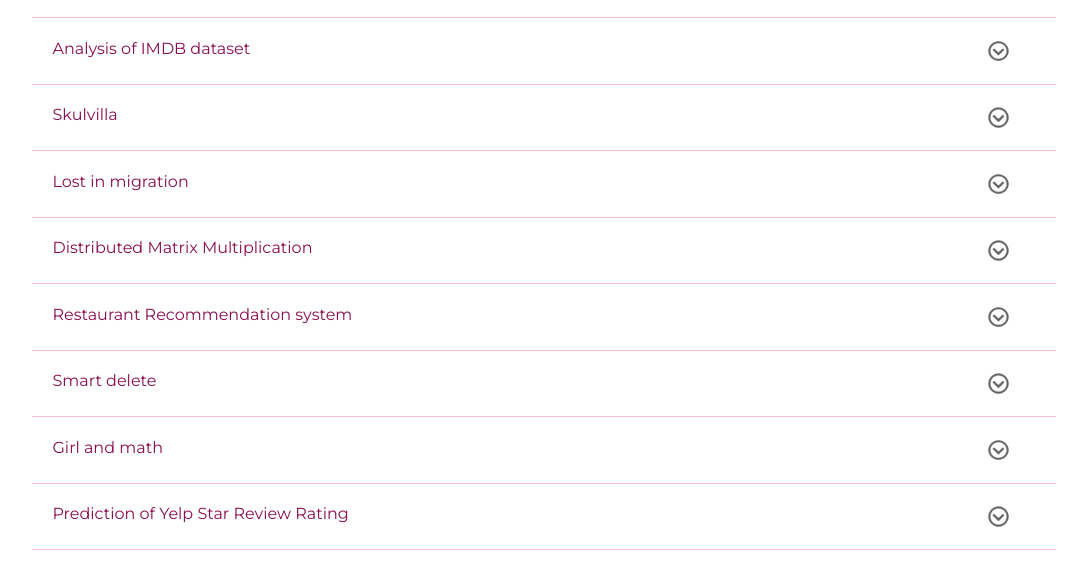
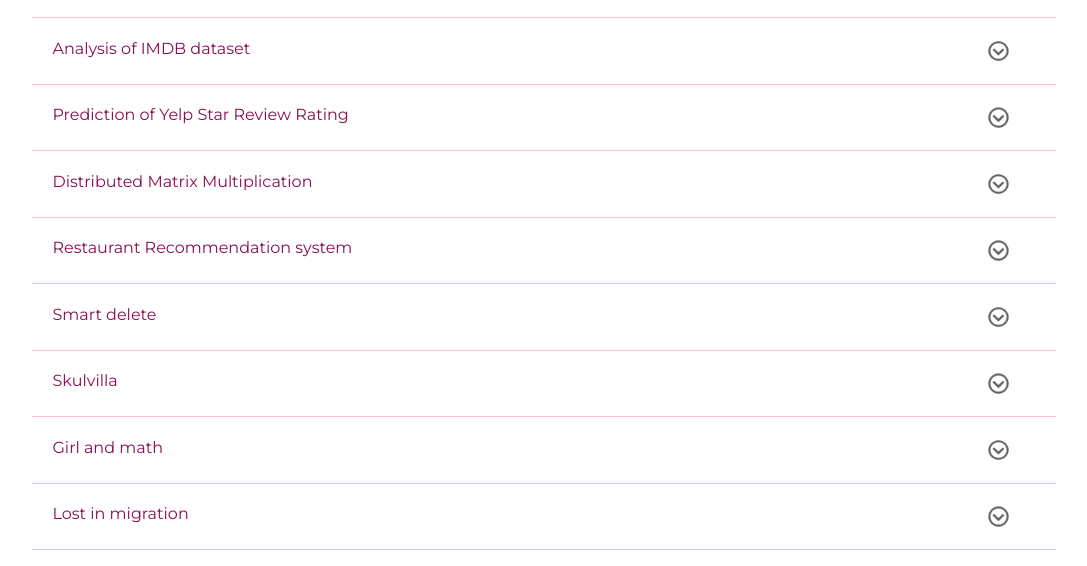
Before and after one commit to SoumyaMedapati/SoumyaMedapati.github.io, a plain HTML site: page index.html in a window 1280 px wide. Shown: the part 778-1344 px from the top of the page, without its empty margins (96-1183 px from the left). Drawn offline with nearby package versions, Linux system fonts and the light colour scheme.

Commit message:
enhanced the order

```diff
--- a/index.html
+++ b/index.html
@@ -52,40 +52,28 @@
                       </div>
                   </div>
 
-                  <div class="project">
-                      <span>Skulvilla</span>
-                      <div class="symbol" data-link='skulvilla' onclick="opendrawer(this)" id='project_2'><img src='images/down.png'></div>
+				 <div class="project">
+                      <span>Prediction of Yelp Star Review Rating</span>
+                      <div class="symbol" data-link='Prediction' onclick="opendrawer(this)" id='project_2'><img src='images/down.png'></div>
                       <br>
-                      <div id='skulvilla' class="drawer">
-                          <div class="image"><img src='images/portfolio/skulvilla/profile.png'></div>
+                      <div id='Prediction' class="drawer">
+                          <div class="image"><img src='images/portfolio/PredictionYELP/Untitled.png'></div>
                           <div class="desc">
                               <div class="link">
-                                  <span class="ti-link"></span><a href='https://ieeenitb.org/skulvilla' target="_blank">Skulvilla</a>
-                                  <a href="https://github.com/SoumyaMedapati/fun-games-java-" target="_blank"><span class="ti-github"></span></a>
+                                <span class="ti-link"></span><a https://github.com/SoumyaMedapati/Prediction-of-Yelp-Review-Star-Rating-Using-User-Based-Collaborative-Filtering.git' target="_blank">Prediction of Yelp Star Review Rating</a>
+                                  <a href="https://github.com/SoumyaMedapati/Prediction-of-Yelp-Review-Star-Rating-Using-User-Based-Collaborative-Filtering" target="_blank"><span class="ti-github"></span></a>
                               </div>
-                              <div>facebook like social network with a better design</div>
+                              <div>A predictive model based on user-user collaborative Filtering Algorithm implemented in python</div>
                           </div>
                       </div>
                   </div>
 
-                  <div class="project">
-                      <span>Lost in migration</span>
-                      <div class="symbol" data-link='lim' onclick="opendrawer(this)" id='project_3'><img src='images/down.png'></div>
-                      <br>
-                      <div id='lim' class="drawer">
-                          <div class="image"><img src='images/portfolio/LIM/award.png'></div>
-                          <div class="desc">
-                              <div class="link">
-                                  <span class="ti-link"></span><a href='http://internetrevenuesystems.com/dev_droid/LIM/' target="_blank">Lost In Migration</a>
-                                  <a href="https://github.com/SoumyaMedapati/Lost-in-migration-game" target="_blank"><span class="ti-github"></span></a>
-                              </div>
-                              <div>A simple and fun facebook game which tests our attention levels and helps improve our presence of mind</div>
-                          </div>
-                      </div>
-                  </div>
+
+
+
                     <div class="project">
                       <span>Distributed Matrix Multiplication</span>
-                      <div class="symbol" data-link='AWS' onclick="opendrawer(this)" id='project_4'><img src='images/down.png'></div>
+                      <div class="symbol" data-link='AWS' onclick="opendrawer(this)" id='project_3'><img src='images/down.png'></div>
                       <br>
                       <div id='AWS' class="drawer">
                           <div class="image"><img src='images/portfolio/AWS/1.png'></div>
@@ -100,7 +88,7 @@
                   </div>
 				  <div class="project">
                       <span>Restaurant Recommendation system</span>
-                      <div class="symbol" data-link='Restaurant' onclick="opendrawer(this)" id='project_5'><img src='images/down.png'></div>
+                      <div class="symbol" data-link='Restaurant' onclick="opendrawer(this)" id='project_4'><img src='images/down.png'></div>
                       <br>
                       <div id='Restaurant' class="drawer">
                           <div class="image"><img src='images/portfolio/Restaurant/1.jpg'></div>
@@ -116,7 +104,7 @@
                   </div>
                    <div class="project">
                       <span>Smart delete</span>
-                      <div class="symbol" data-link='Smartdel' onclick="opendrawer(this)" id='project_6'><img src='images/down.png'></div>
+                      <div class="symbol" data-link='Smartdel' onclick="opendrawer(this)" id='project_5'><img src='images/down.png'></div>
                       <br>
                       <div id='Smartdel' class="drawer">
                           <div class="image"><img src='images/portfolio/Smartdel/architecture.png'></div>
@@ -129,6 +117,23 @@
                           </div>
                       </div>
                   </div>
+
+				  <div class="project">
+                      <span>Skulvilla</span>
+                      <div class="symbol" data-link='skulvilla' onclick="opendrawer(this)" id='project_6'><img src='images/down.png'></div>
+                      <br>
+                      <div id='skulvilla' class="drawer">
+                          <div class="image"><img src='images/portfolio/skulvilla/profile.png'></div>
+                          <div class="desc">
+                              <div class="link">
+                                  <span class="ti-link"></span><a href='https://ieeenitb.org/skulvilla' target="_blank">Skulvilla</a>
+                                  <a href="https://github.com/SoumyaMedapati/fun-games-java-" target="_blank"><span class="ti-github"></span></a>
+                              </div>
+                              <div>facebook like social network with a better design</div>
+                          </div>
+                      </div>
+                  </div>
+
                   <div class="project">
                       <span>Girl and math</span>
                       <div class="symbol" data-link='GAM' onclick="opendrawer(this)" id='project_7'><img src='images/down.png'></div>
@@ -144,21 +149,23 @@
                           </div>
 					  </div>
 				   </div>
-				   <div class="project">
-                      <span>Prediction of Yelp Star Review Rating</span>
-                      <div class="symbol" data-link='Prediction' onclick="opendrawer(this)" id='project_8'><img src='images/down.png'></div>
+
+                 <div class="project">
+                      <span>Lost in migration</span>
+                      <div class="symbol" data-link='lim' onclick="opendrawer(this)" id='project_8'><img src='images/down.png'></div>
                       <br>
-                      <div id='Prediction' class="drawer">
-                          <div class="image"><img src='images/portfolio/PredictionYELP/Untitled.png'></div>
+                      <div id='lim' class="drawer">
+                          <div class="image"><img src='images/portfolio/LIM/award.png'></div>
                           <div class="desc">
                               <div class="link">
-                                <span class="ti-link"></span><a https://github.com/SoumyaMedapati/Prediction-of-Yelp-Review-Star-Rating-Using-User-Based-Collaborative-Filtering.git' target="_blank">Prediction of Yelp Star Review Rating</a>
-                                  <a href="https://github.com/SoumyaMedapati/Prediction-of-Yelp-Review-Star-Rating-Using-User-Based-Collaborative-Filtering" target="_blank"><span class="ti-github"></span></a>
+                                  <span class="ti-link"></span><a href='http://internetrevenuesystems.com/dev_droid/LIM/' target="_blank">Lost In Migration</a>
+                                  <a href="https://github.com/SoumyaMedapati/Lost-in-migration-game" target="_blank"><span class="ti-github"></span></a>
                               </div>
-                              <div>A predictive model based on user-user collaborative Filtering Algorithm implemented in python</div>
+                              <div>A simple and fun facebook game which tests our attention levels and helps improve our presence of mind</div>
                           </div>
                       </div>
                   </div>
+
 
                   </div>
               </div>
```
